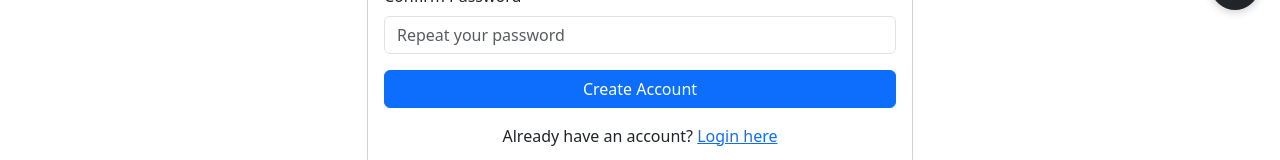
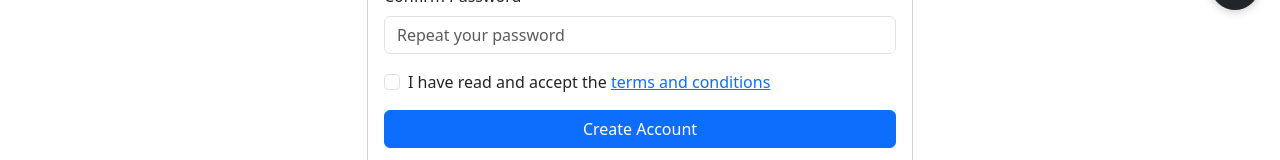
Before and after one commit to scooller/sitiolinks, a React (Vite) app in the folder front-site/: page /register in a window 1280 px wide. Shown: the part 770-930 px from the top of the page. Built offline with nearby package versions, Linux system fonts and the light colour scheme; no server answers.

Commit message:
feat(register): require terms acceptance

```diff
--- a/front-site/public/locales/en/translation.json
+++ b/front-site/public/locales/en/translation.json
@@ -221,7 +221,16 @@
         "loading": "Loading profile data...",
         "save_changes": "Save Changes",
         "must_be_adult": "You must be over 18 years old",
-        "error_updating": "Error updating profile"
+        "error_updating": "Error updating profile",
+        "danger_zone": "Danger zone",
+        "delete_warning": "This action will permanently delete your profile, links, galleries and all your content. This cannot be undone.",
+        "delete_button": "DELETE PROFILE",
+        "delete_confirm_title": "Permanently delete profile",
+        "delete_permanent_warning": "⚠️ Warning: this action is IRREVERSIBLE. Your profile, links, galleries and media will be deleted.",
+        "delete_type_email": "To confirm, type your email: <strong>{{email}}</strong>",
+        "delete_email_placeholder": "Type your email to confirm",
+        "delete_confirm_button": "Delete permanently",
+        "delete_error": "Error deleting profile"
     },
     "go": {
         "title": "18+ Content",
@@ -423,7 +432,10 @@
         "registering": "Registering...",
         "have_account": "Already have an account?",
         "login_here": "Login here",
-        "error_register": "Error registering user"
+        "error_register": "Error registering user",
+        "terms_accept": "I have read and accept the",
+        "terms_link": "terms and conditions",
+        "terms_required": "You must accept the terms and conditions to register"
     },
 
     "filepond": {
--- a/front-site/public/locales/es/translation.json
+++ b/front-site/public/locales/es/translation.json
@@ -221,7 +221,16 @@
         "loading": "Cargando datos del perfil...",
         "save_changes": "Guardar Cambios",
         "must_be_adult": "Debes ser mayor de 18 años",
-        "error_updating": "Error al actualizar el perfil"
+        "error_updating": "Error al actualizar el perfil",
+        "danger_zone": "Zona peligrosa",
+        "delete_warning": "Esta acción eliminará tu perfil, tus links, galerías y todo tu contenido de forma permanente. No se puede deshacer.",
+        "delete_button": "BORRAR PERFIL",
+        "delete_confirm_title": "Eliminar perfil definitivamente",
+        "delete_permanent_warning": "⚠️ Atención: esta acción es IRREVERSIBLE. Se eliminarán tu perfil, links, galerías y multimedia.",
+        "delete_type_email": "Para confirmar, escribe tu email: <strong>{{email}}</strong>",
+        "delete_email_placeholder": "Escribe tu email para confirmar",
+        "delete_confirm_button": "Eliminar definitivamente",
+        "delete_error": "Error al eliminar el perfil"
     },
     "go": {
         "title": "Contenido +18",
@@ -422,7 +431,10 @@
         "registering": "Registrando...",
         "have_account": "¿Ya tienes cuenta?",
         "login_here": "Inicia sesión aquí",
-        "error_register": "Error al registrar usuario"
+        "error_register": "Error al registrar usuario",
+        "terms_accept": "He leído y acepto los",
+        "terms_link": "términos y condiciones",
+        "terms_required": "Debes aceptar los términos y condiciones para registrarte"
     },
 
     "filepond": {
--- a/front-site/src/pages/Register.tsx
+++ b/front-site/src/pages/Register.tsx
@@ -22,6 +22,7 @@ export default function Register(): ReactElement {
   const [error, setError] = useState<string | null>(null);
   const [formData, setFormData] = useState<FormData>({ name: '', email: '', username: '', password: '', password_confirmation: '', birth_date: '', gender: '' });
   const [altchaPayload, setAltchaPayload] = useState<string>('');
+  const [acceptedTerms, setAcceptedTerms] = useState<boolean>(false);
   const altchaRef = useRef<HTMLDivElement | null>(null);
 
   useEffect(() => { if (isAuthenticated) navigate('/'); }, [isAuthenticated, navigate]);
@@ -53,6 +54,7 @@ export default function Register(): ReactElement {
     setError(null);
     if (formData.password !== formData.password_confirmation) { setError(t('auth.password_mismatch')); setLoading(false); return; }
     if (formData.password.length < 12) { setError(t('auth.password_too_short')); setLoading(false); return; }
+    if (!acceptedTerms) { setError(t('auth.terms_required')); setLoading(false); return; }
     try {
       let captchaToken = '';
       const altInput = document.querySelector('input[name="captcha"]') as HTMLInputElement | null;
@@ -87,6 +89,18 @@ export default function Register(): ReactElement {
                 </Row>
                 <Form.Group className="mb-3"><Form.Label>{t('auth.password')} *</Form.Label><Form.Control type="password" name="password" value={formData.password} onChange={handleChange} required minLength={12} placeholder={t('auth.password_min_placeholder')} /><Form.Text className="text-muted">{t('auth.password_help')}</Form.Text></Form.Group>
                 <Form.Group className="mb-3"><Form.Label>{t('auth.password_confirm')} *</Form.Label><Form.Control type="password" name="password_confirmation" value={formData.password_confirmation} onChange={handleChange} required minLength={12} placeholder={t('auth.password_confirm_placeholder')} /></Form.Group>
+                <Form.Group className="mb-3">
+                  <Form.Check
+                    type="checkbox"
+                    id="accept-terms"
+                    label={<>{t('auth.terms_accept')} <Link to="/terminos-y-condiciones" target="_blank">{t('auth.terms_link')}</Link></>}
+                    checked={acceptedTerms}
+                    onChange={(e) => setAcceptedTerms(e.target.checked)}
+                    required
+                    feedback={t('auth.terms_required')}
+                    feedbackType="invalid"
+                  />
+                </Form.Group>
                 <Button type="submit" variant="primary" className="w-100 mb-3" disabled={loading}>{loading ? (<><Spinner animation="border" size="sm" className="me-2" />{t('auth.registering')}</>) : (t('auth.register'))}</Button>
                 <div className="text-center"><p className="mb-0">{t('auth.have_account')} <Link to="/login">{t('auth.login_here')}</Link></p></div>
               </Form>
```
